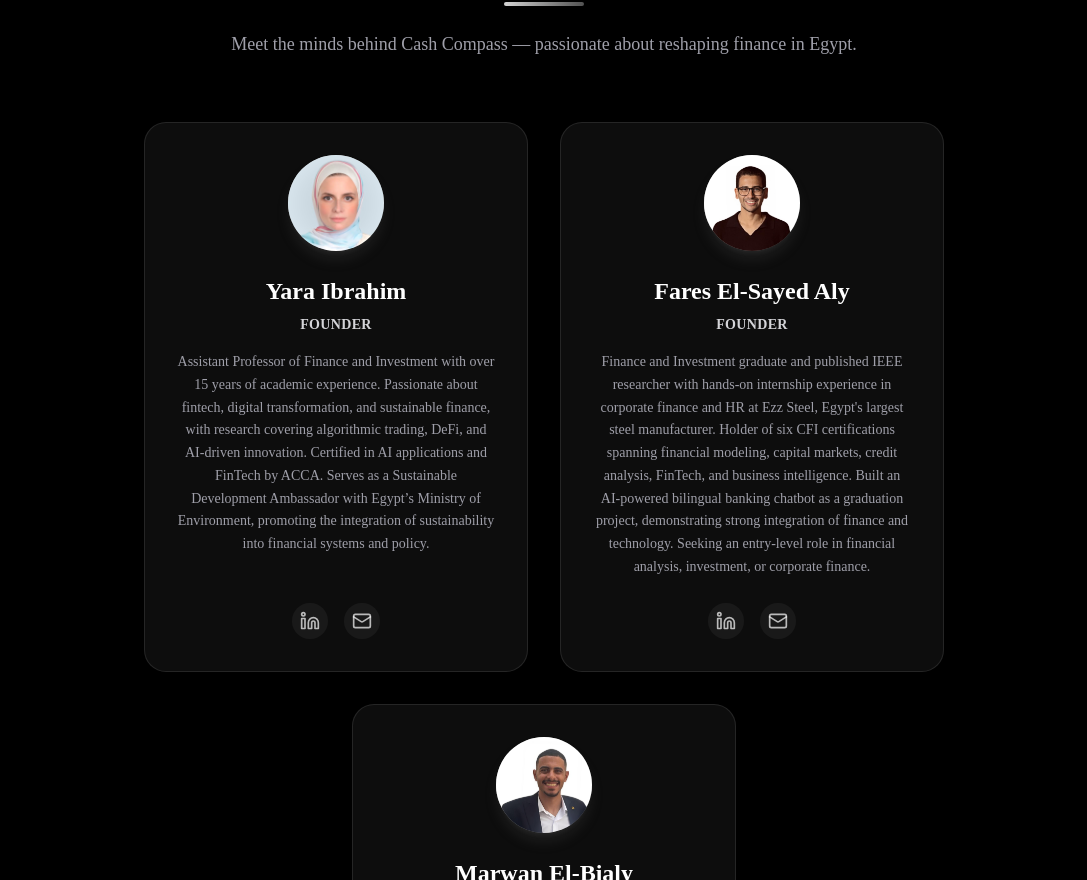
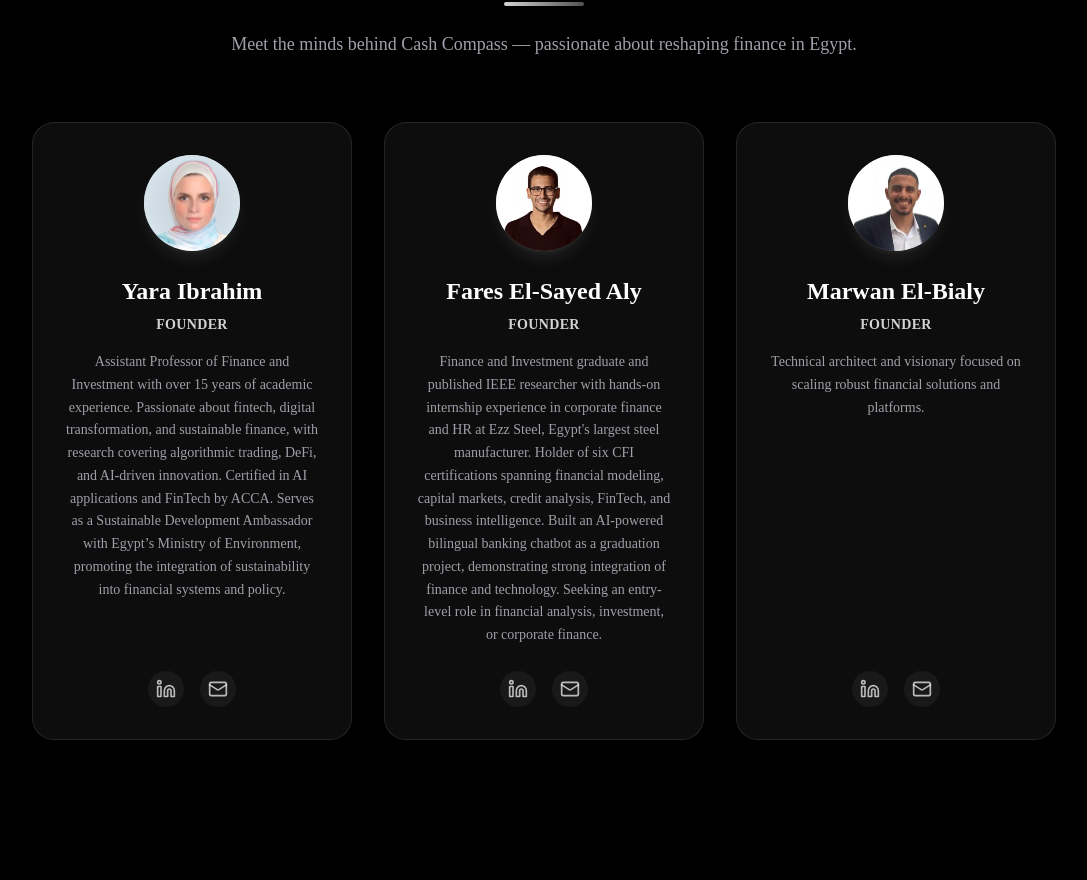
Before and after one commit to Fariiius/CashCompass, a Next.js app: page / in a window 1280 px wide. Shown: the part 1920-2800 px from the top of the page, without its empty margins (96-1183 px from the left). After the commit the page ends 2756 px from the top, so only its background shows below. Built offline with nearby package versions, Linux system fonts and the light colour scheme.

Commit message:
fix: enforce 3 column layout for founders on desktop

```diff
--- a/src/components/blocks/hero-section-9.tsx
+++ b/src/components/blocks/hero-section-9.tsx
@@ -127,7 +127,7 @@ export const HeroSection = () => {
             {t.founders.subtitle}
           </p>
 
-          <div className="flex flex-wrap justify-center gap-8">
+          <div className="grid grid-cols-1 md:grid-cols-3 gap-8 max-w-6xl mx-auto">
             {[
               {
                 name: language.startsWith('ar') ? "فارس السيد علي" : "Fares El-Sayed Aly",
@@ -157,7 +157,7 @@ export const HeroSection = () => {
               <div
                 key={founder.name}
                 className={cn(
-                  "group bg-black/5 dark:bg-white/5 backdrop-blur-sm border border-black/10 dark:border-white/10 rounded-3xl p-8 text-center hover:bg-black/10 dark:hover:bg-white/10 hover:border-neutral-600/30 dark:hover:border-neutral-400/30 transition-all duration-300 w-full max-w-sm flex flex-col items-center",
+                  "group bg-black/5 dark:bg-white/5 backdrop-blur-sm border border-black/10 dark:border-white/10 rounded-3xl p-8 text-center hover:bg-black/10 dark:hover:bg-white/10 hover:border-neutral-600/30 dark:hover:border-neutral-400/30 transition-all duration-300 w-full flex flex-col items-center",
                   index === 0 ? "order-1 md:order-2" : index === 1 ? "order-2 md:order-1" : "order-3"
                 )}
               >
```
